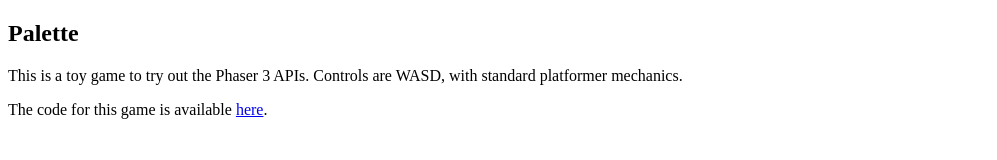
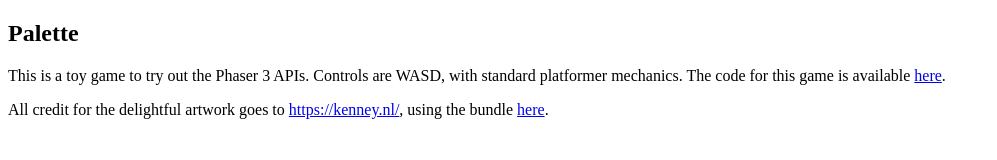
Before and after one commit to Athenodoros/Palette, a website built with Vite: page index.html in a window 1280 px wide. Shown: the whole page, without its empty margins (0-997 px from the left). Built offline with nearby package versions, Linux system fonts and the light colour scheme.

Commit message:
Add acknowledgement in description

```diff
--- a/index.html
+++ b/index.html
@@ -10,8 +10,8 @@
     <div id="app"></div>
     <div id="description">
       <h2>Palette</h2>
-      <p>This is a toy game to try out the Phaser 3 APIs. Controls are WASD, with standard platformer mechanics.</p>
-      <p>The code for this game is available <a href="https://github.com/Athenodoros/Palette">here</a>.</p>
+      <p>This is a toy game to try out the Phaser 3 APIs. Controls are WASD, with standard platformer mechanics. The code for this game is available <a href="https://github.com/Athenodoros/Palette">here</a>.</p>
+      <p>All credit for the delightful artwork goes to <a href="kenney.nl">https://kenney.nl/</a>, using the bundle <a href="https://opengameart.org/content/platformer-art-complete-pack-often-updated">here</a>.</p>
     </div>
     <script type="module" src="/src/main.ts"></script>
   </body>
--- a/src/style.css
+++ b/src/style.css
@@ -16,6 +16,6 @@
 
 #description > * {
   margin: 5px;
-  width: 400px;
+  width: 390px;
   text-align: center;
 }
```
